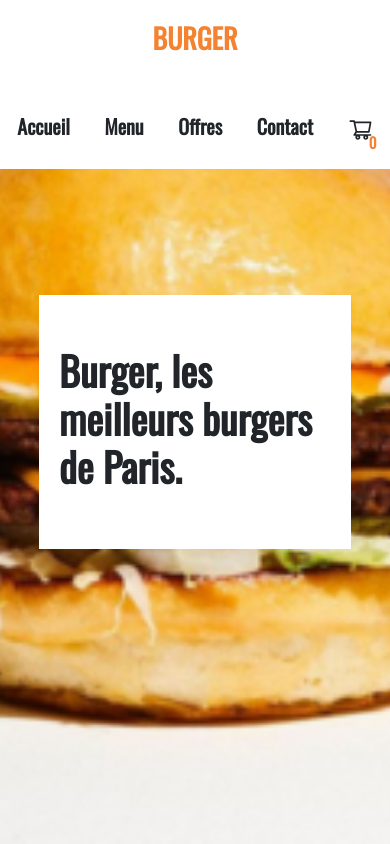
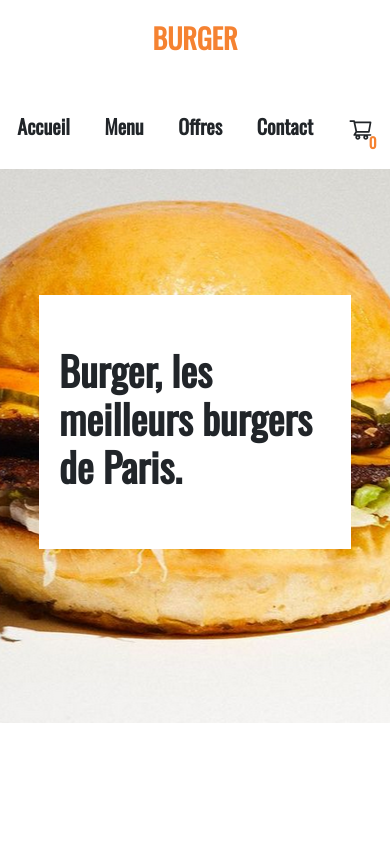
Before and after one commit to Rashaann/burger_fe, a Next.js app: page / in a window 390 px wide. Shown: the top 844 px of the page. Built offline with nearby package versions, Linux system fonts and the light colour scheme; a web font is replaced by a local one.

Commit message:
Third attempt to resolve background image styling (Home page)

```diff
--- a/styles/Home.module.css
+++ b/styles/Home.module.css
@@ -285,9 +285,9 @@
     display: flex;
     justify-content: center;
     align-items: center;
-    background-image: url('../public/burger3_resized.png');
+    background-image: url('../public/burger3.png');
     background-repeat: no-repeat;
-    background-size: cover;
+    background-size: auto;
     background-attachment: fixed;
     background-position: center;
     width: 100vw;
```
